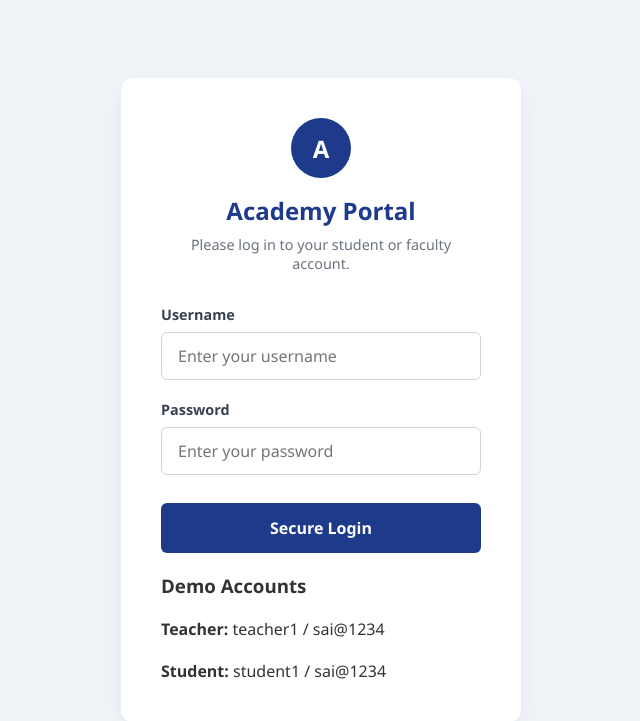
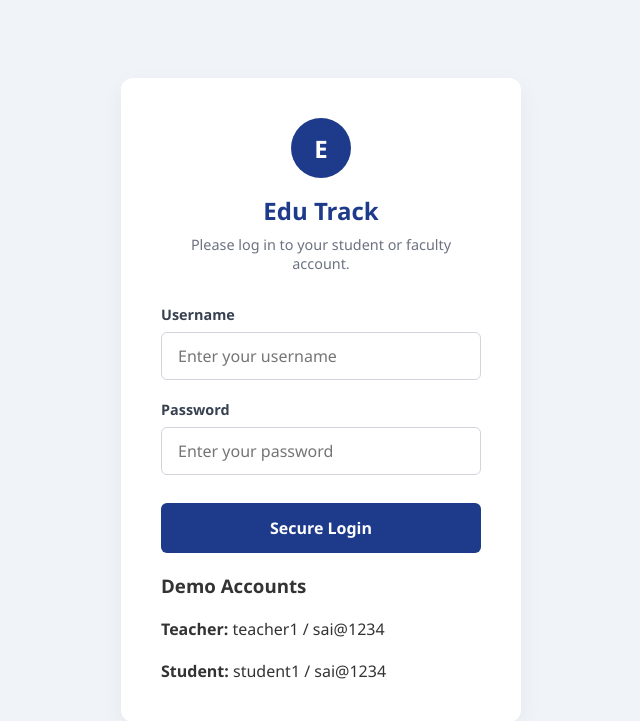
Before and after one commit to sai0566/studenthub, a Django app: page / in a window 1280 px wide. Shown: the top 721 px of the page, without its empty margins (319-959 px from the left). Run offline with Django 5.2, Linux system fonts and the light colour scheme.

Commit message:
title change

```diff
--- a/templates/login.html
+++ b/templates/login.html
@@ -10,8 +10,8 @@
   <body>
     <div class="login-container">
       <div class="school-branding">
-        <div class="school-logo-placeholder">A</div>
-        <h2>Academy Portal</h2>
+        <div class="school-logo-placeholder">E</div>
+        <h2>Edu Track</h2>
         <p>Please log in to your student or faculty account.</p>
       </div>
 
```
